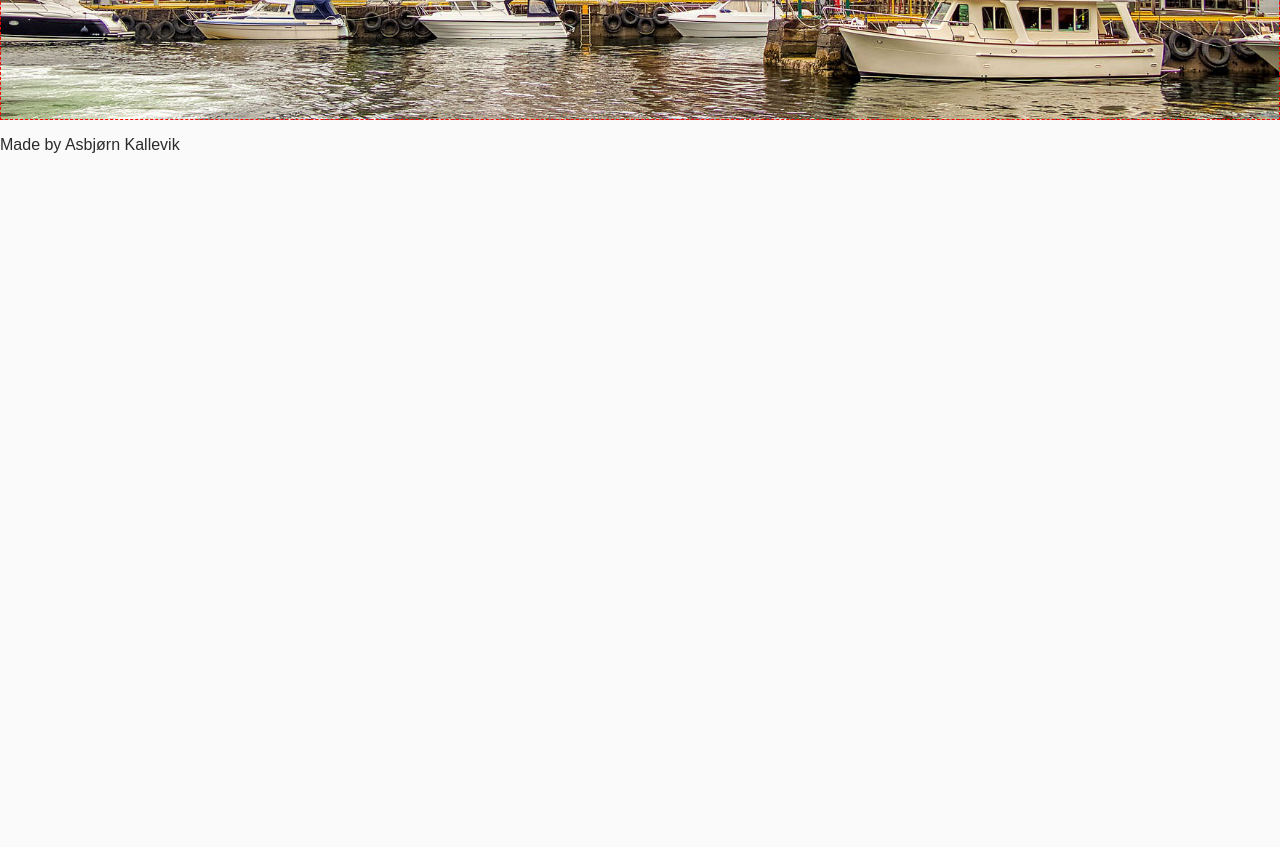
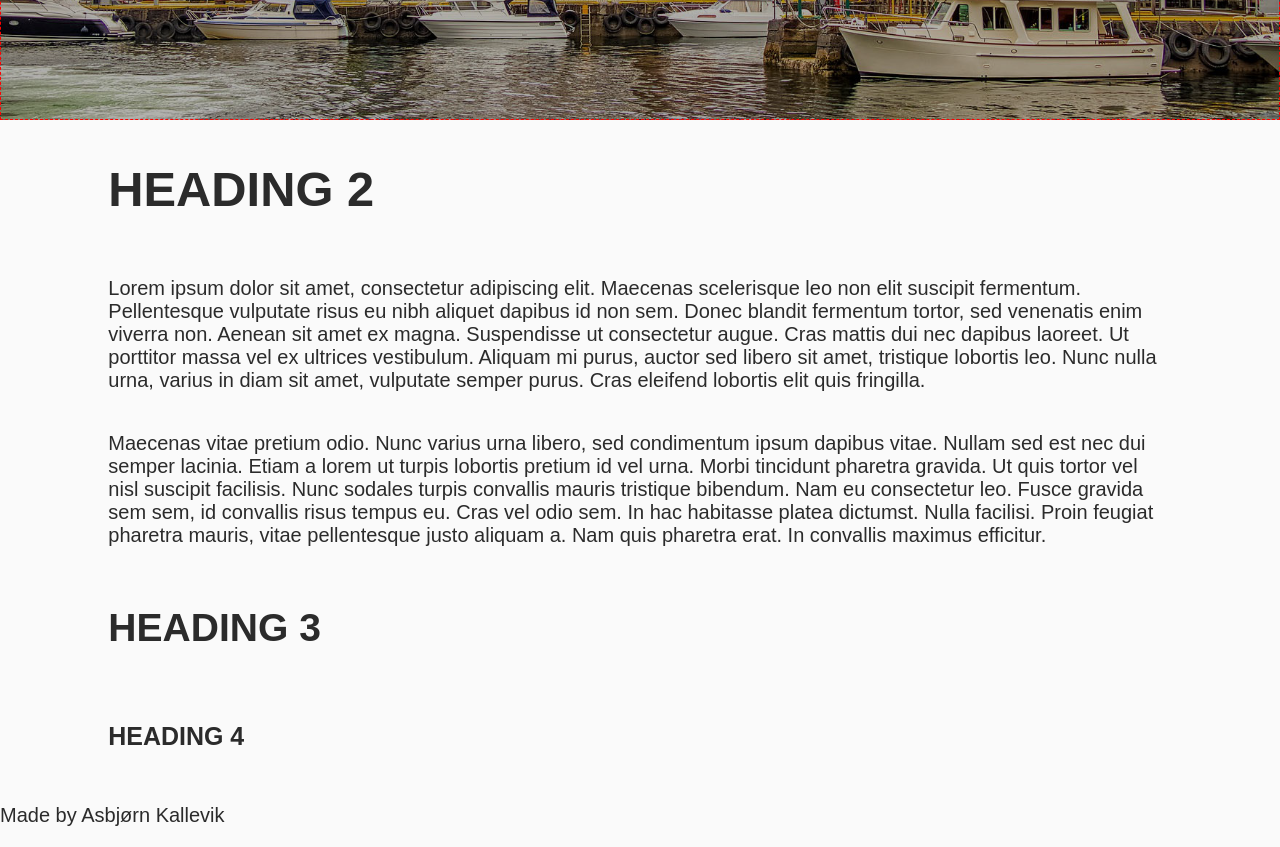
Before and after one commit to asbjornkallevik/holidaze-bergen, a Next.js app: page / in a window 1280 px wide. Shown: the part 680-1527 px from the top of the page. Before the commit the page ends 850 px from the top, so only its background shows below. Built offline with nearby package versions, Linux system fonts and the light colour scheme; a web font is replaced by a local one.

Commit message:
Typography adjustment and top cover overlay

```diff
--- a/pages/index.js
+++ b/pages/index.js
@@ -12,9 +12,34 @@ export default function Home() {
     <Layout page="home">
       <Head />
       <Heading text="Holidaze" size={1} />
-      <TopCover img={heroImg} size="large">
-        {/* <p>Testtt</p> */}
-      </TopCover>
+      <TopCover img={heroImg} size="large"></TopCover>
+
+      <Heading text="Heading 2" size={2} />
+      <p>
+        Lorem ipsum dolor sit amet, consectetur adipiscing elit. Maecenas
+        scelerisque leo non elit suscipit fermentum. Pellentesque vulputate
+        risus eu nibh aliquet dapibus id non sem. Donec blandit fermentum
+        tortor, sed venenatis enim viverra non. Aenean sit amet ex magna.
+        Suspendisse ut consectetur augue. Cras mattis dui nec dapibus laoreet.
+        Ut porttitor massa vel ex ultrices vestibulum. Aliquam mi purus, auctor
+        sed libero sit amet, tristique lobortis leo. Nunc nulla urna, varius in
+        diam sit amet, vulputate semper purus. Cras eleifend lobortis elit quis
+        fringilla.
+      </p>
+      <p>
+        Maecenas vitae pretium odio. Nunc varius urna libero, sed condimentum
+        ipsum dapibus vitae. Nullam sed est nec dui semper lacinia. Etiam a
+        lorem ut turpis lobortis pretium id vel urna. Morbi tincidunt pharetra
+        gravida. Ut quis tortor vel nisl suscipit facilisis. Nunc sodales turpis
+        convallis mauris tristique bibendum. Nam eu consectetur leo. Fusce
+        gravida sem sem, id convallis risus tempus eu. Cras vel odio sem. In hac
+        habitasse platea dictumst. Nulla facilisi. Proin feugiat pharetra
+        mauris, vitae pellentesque justo aliquam a. Nam quis pharetra erat. In
+        convallis maximus efficitur.
+      </p>
+      <Heading text="Heading 3" size={3} />
+      <Heading text="Heading 4" size={4} />
+
       {/* <div className="testBox"></div> */}
       {/* <div className="testBox2 alignshort"></div> */}
     </Layout>
--- a/styles/abstracts/_variables.scss
+++ b/styles/abstracts/_variables.scss
@@ -18,5 +18,18 @@ $color-highlight-lighter: $color-yellow-lighter;
 $color-secondary: $color-orange;
 $color-tertiary: $color-green;
 
+// Fonts
+/* @link https://utopia.fyi/type/calculator?c=320,16,1.2,1200,20,1.25,5,2,&s=0.75|0.5|0.25,1.5|2|3|4|6,s-l */
+
+$font-step--2: clamp(0.69rem, 0.66rem + 0.19vw, 0.8rem);
+$font-step--1: clamp(0.83rem, 0.77rem + 0.3vw, 1rem);
+$font-step-0: clamp(1rem, 0.91rem + 0.45vw, 1.25rem);
+$font-step-1: clamp(1.2rem, 1.07rem + 0.66vw, 1.56rem);
+$font-step-2: clamp(1.44rem, 1.25rem + 0.93vw, 1.95rem);
+$font-step-3: clamp(1.73rem, 1.47rem + 1.3vw, 2.44rem);
+$font-step-4: clamp(2.07rem, 1.72rem + 1.78vw, 3.05rem);
+$font-step-5: clamp(2.49rem, 2.01rem + 2.41vw, 3.82rem);
+$font-step-6: clamp(2.99rem, 2.34rem + 3.24vw, 4.77rem);
+
 // Dimensions
 $headerHeight: 150px;
--- a/styles/base/_typography.scss
+++ b/styles/base/_typography.scss
@@ -16,13 +16,33 @@
 }
 body {
   @include font-regular();
+  font-size: $font-step-0;
 }
-
+%heading {
+  @include font-extrabold();
+  text-transform: uppercase;
+}
 h1 {
-  @include font-extrabold();
-  font-size: 70px;
+  @extend %heading;
+  font-size: $font-step-6;
+}
+h2 {
+  @extend %heading;
+  font-size: $font-step-4;
+}
+h3 {
+  @extend %heading;
+  font-size: $font-step-3;
+}
+h4 {
+  @extend %heading;
+  font-size: $font-step-1;
 }
 a {
   color: $color-orange;
   // text-decoration: none;
 }
+.menu__item {
+  @include font-thin();
+  font-size: $font-step-3;
+}
--- a/styles/components/blocks/_top-cover.scss
+++ b/styles/components/blocks/_top-cover.scss
@@ -17,6 +17,8 @@
   &__inner-container {
     position: absolute;
     border: 1px dashed red;
+    background-color: rgba(0, 0, 0, 0.3);
+    color: $color-highlight;
     top: 0;
     bottom: 0;
     left: 0;
```
